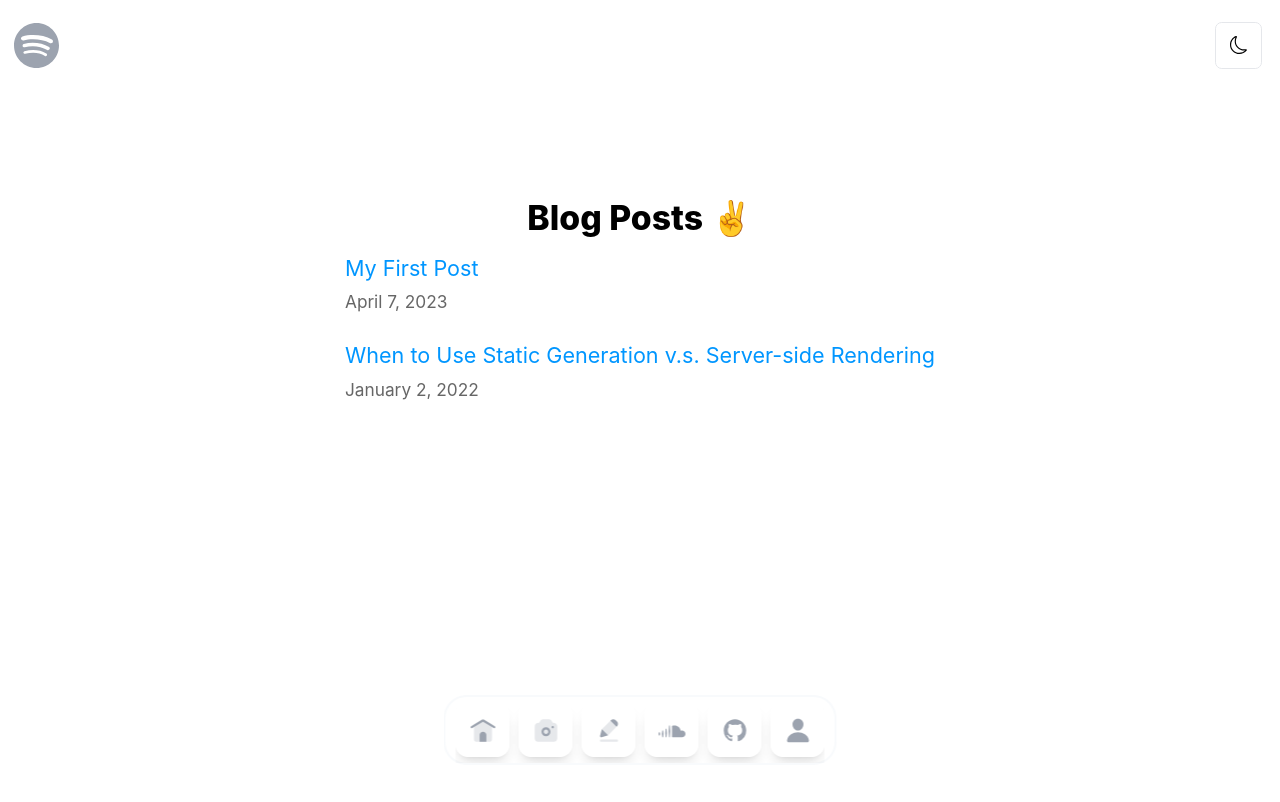
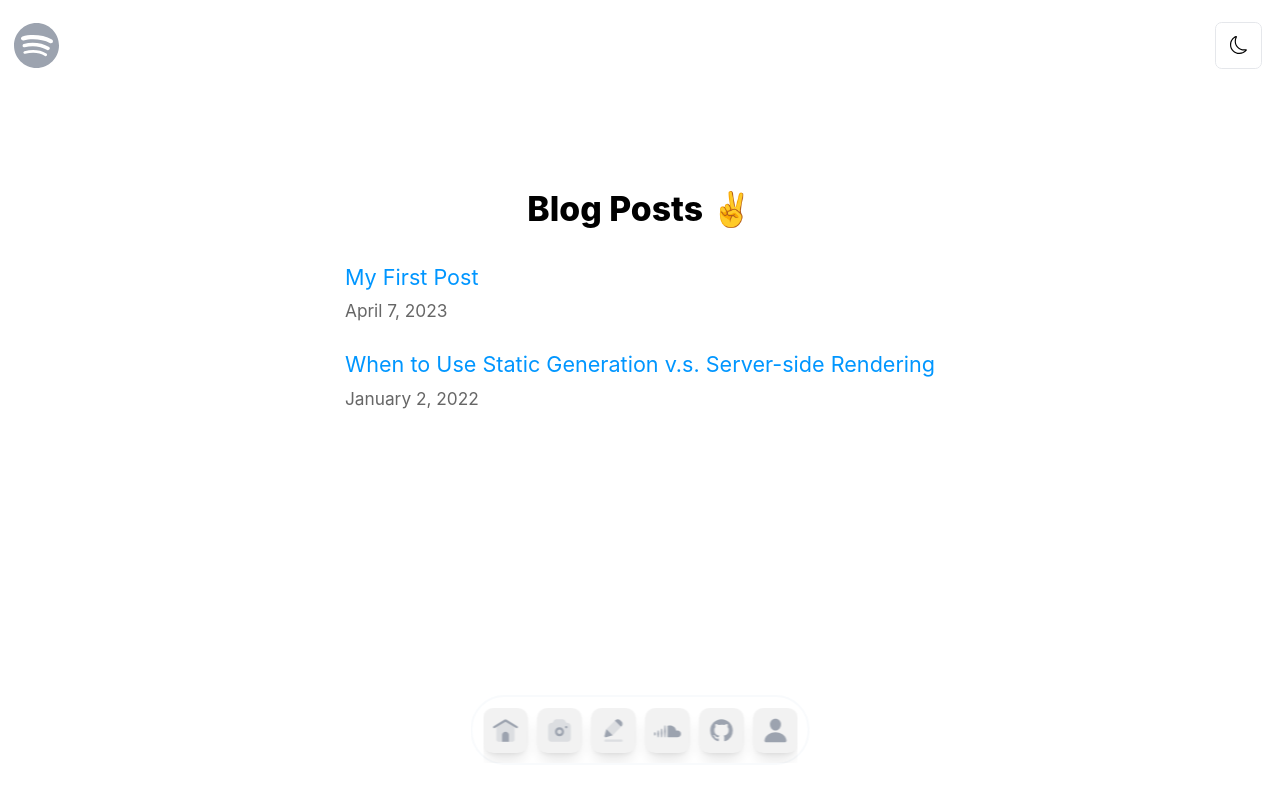
Before and after one commit to hnlp1997/my-website, a Next.js app: page /posts in a window 1280 px wide. Shown: the top 802 px of the page. Built offline with nearby package versions, Linux system fonts and the light colour scheme; no server answers.

Commit message:
fixing lot of stuff (thx aka)

```diff
--- a/src/components/NavItem.js
+++ b/src/components/NavItem.js
@@ -11,7 +11,7 @@ export default function NavItem({ href, title, icon }) {
         prefetch
         scroll={true}
         className={
-          "flex h-12 w-12 shrink-0 transform-none cursor-pointer items-center justify-center rounded-[23%] bg-primary-300 text-center text-black shadow-lg outline-none focus:outline-none dark:bg-primary-500 dark:bg-opacity-50 dark:text-primary-275"
+          "flex h-10 w-10 my-4 shrink-0 transform-none cursor-pointer items-center justify-center rounded-[23%] bg-[#F2F2F2] text-center text-black shadow-lg outline-none focus:outline-none dark:bg-[#313035] dark:bg-opacity-50 dark:text-primary-275"
         }
       >
         {icon}
--- a/src/components/layout.js
+++ b/src/components/layout.js
@@ -35,7 +35,7 @@ export default function Layout({ children, home }) {
               <Image
                 priority
                 src="/images/haha.jpeg"
-                className={utilStyles.borderCircle}
+                className='rounded-full'
                 height={175}
                 width={175}
                 alt={name}
--- a/src/components/sections/Footer.js
+++ b/src/components/sections/Footer.js
@@ -9,7 +9,7 @@ import RedirectItem from "./redirectitems";
 import { GitHubIcon } from "../icons";
 
 const Footer = () => (
-  <footer className="z-10 fixed inset-x-0 bottom-0 left-1/2 flex h-[70px] w-[calc(100%_-_64px)] max-w-max -translate-x-1/2 -translate-y-1/2 justify-between rounded-[23px] border-2 border-slate-50 border-primary-200 bg-primary-100 px-[10px]  text-sm shadow-primary backdrop-blur dark:border-primary-400 dark:border-opacity-20 dark:bg-mirage-900 dark:bg-opacity-[0.08]">
+  <footer className="z-10 fixed inset-x-0 bottom-0 left-1/2 flex h-[70px] w-[calc(100%_-_64px)] max-w-max -translate-x-1/2 -translate-y-1/2 justify-between rounded-[34px] border-2 border-slate-50 border-primary-200 bg-primary-100 px-[10px]  text-sm shadow-primary backdrop-blur dark:border-primary-400 dark:border-opacity-20 dark:bg-mirage-900 dark:bg-opacity-[0.08] px-4">
     <div className="flex w-full shrink-0 items-center gap-x-2 overflow-x-auto text-center">
       <NavItem
         href="/"
--- a/src/components/sections/redirectitems.js
+++ b/src/components/sections/redirectitems.js
@@ -17,7 +17,7 @@ export default function RedirectItem({
         >
                 <button
                     aria-label={title}
-                    className="flex h-12 w-12 shrink-0 transform-none cursor-pointer items-center justify-center rounded-[23%] bg-primary-300 text-center text-black shadow-lg outline-none focus:outline-none dark:bg-primary-500 dark:bg-opacity-50 dark:text-primary-400"
+                    className="flex h-10 w-10 my-4 shrink-0 transform-none cursor-pointer items-center justify-center rounded-[23%] bg-[#F2F2F2] text-center text-black shadow-lg outline-none focus:outline-none dark:bg-[#313035] dark:bg-opacity-50 dark:text-primary-400"
                 >
                     {icon}
                 </button>
--- a/src/pages/_app.js
+++ b/src/pages/_app.js
@@ -7,7 +7,7 @@ const queryClient = new QueryClient();
 
 function MyApp({ Component, pageProps }) {
 	return (
-		<ThemeProvider enableSystem={true} attribute="class">
+		<ThemeProvider enableSystem={true} attribute="class" defaultTheme="light">
 			<QueryClientProvider client={queryClient}>
 				<Component {...pageProps} />
 			</QueryClientProvider>
--- a/src/pages/photos.js
+++ b/src/pages/photos.js
@@ -26,7 +26,7 @@ export default function Photos({ images }) {
 export async function getStaticProps() {
   const results = await cloudinary.v2.search
     .expression(`folder:${process.env.CLOUDINARY_FOLDER}/*`)
-    .sort_by("public_id", "desc")
+    .sort_by("created_at", "desc")
     .max_results(400)
     .execute();
   const reducedResults = [];
--- a/src/pages/posts/[id].js
+++ b/src/pages/posts/[id].js
@@ -12,15 +12,15 @@ export default function Post({ postData }) {
       <Head>
         <title>{postData.title}</title>
       </Head>
-      <article>
+      <article className='w-full max-w-lg pb-64'>
         <h1 className={utilStyles.headingXl}>{postData.title}</h1>
-        <div className={"flex justify-center items-center gap-x-2"}>
+        <div className={"flex justify-start items-center gap-x-2"}>
           <Image
             priority
             src="/images/haha.jpeg"
-            className={utilStyles.borderCircle}
-            height={45}
-            width={45}
+            className='rounded-full'
+            height={40}
+            width={40}
             alt={"Hoang-Nam"}
             href="/about"
           />
@@ -32,7 +32,7 @@ export default function Post({ postData }) {
         </div>
         <hr className="py-2 opacity-0" />
         <div
-          className={"prose text-left dark:prose-invert"}
+          className={"prose w-full text-left dark:prose-invert"}
           dangerouslySetInnerHTML={{ __html: postData.contentHtml }}
         />
       </article>
--- a/src/pages/posts/index.js
+++ b/src/pages/posts/index.js
@@ -14,7 +14,7 @@ export default function Postpage({ allPostsData }) {
     <Layout>
 <div className="h-screen flex items-center justify-center" style={{ justifyContent: "center", paddingBottom: "30vh" }}>
     <section className={`${utilStyles.headingMd} ${utilStyles.padding1px}`}>
-      <h2 className='text-center  font-extrabold text-3xl leading-loose'>Blog Posts ✌️</h2>
+      <h2 className='text-center  font-extrabold text-3xl leading-loose pb-4'>Blog Posts ✌️</h2>
       <ul className={utilStyles.list}>
         {allPostsData.map(({ id, date, title }) => (
           <li className={utilStyles.listItem} key={id}>
--- a/src/styles/globals.css
+++ b/src/styles/globals.css
@@ -41,6 +41,9 @@ img {
   }
 
   ::selection {
-    @apply text-white bg-blue-600;
-  }
+  background: #ff9a9e;
+  color: #fff;
+  -webkit-background-clip: none;
+  -webkit-text-fill-color: #fff;
 }
+}
--- a/src/styles/utils.module.css
+++ b/src/styles/utils.module.css
@@ -113,10 +113,6 @@
   line-height: 1.5;
 }
 
-.borderCircle {
-  border-radius: 9999px;
-}
-
 .colorInherit {
   color: inherit;
 }
@@ -148,10 +144,6 @@
   cursor: pointer;
 }
 
-.body {
-    @apply selection:bg-pink-300 selection:text-black dark:bg-pink-300  selection:dark:bg-pink-300 selection:dark:text-white;
-}
-
 .center-container {
   display: flex;
   justify-content: center;
```
Also changed, not shown: 1 other file (tests, documents, lock files or other folders).
